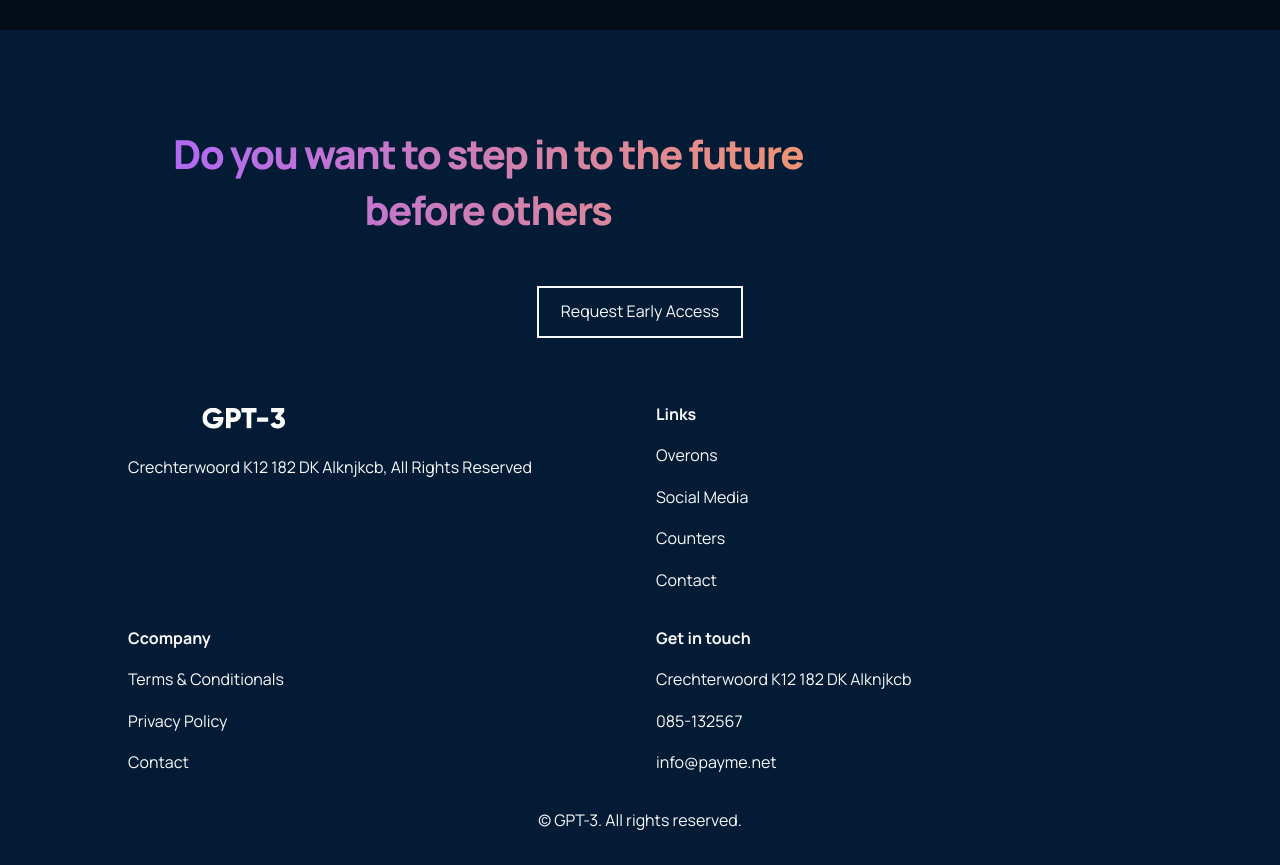
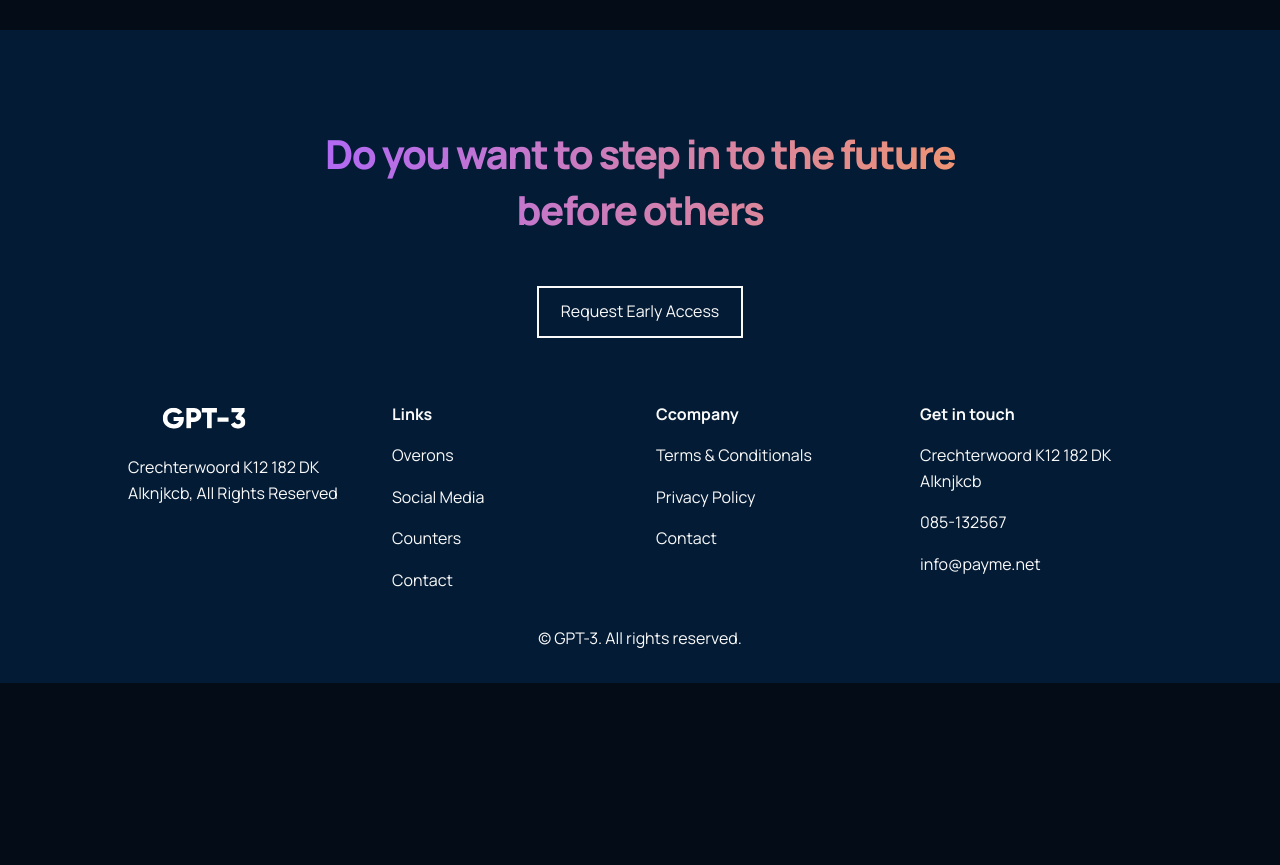
Before and after one commit to Dahy1/GTP-3, a plain HTML site: page index.html in a window 1280 px wide. Shown: the part 3740-4605 px from the top of the page. After the commit the page ends 4423 px from the top, so only its background shows below. Drawn offline with Linux system fonts and the light colour scheme.

Commit message:
Update main.css

```diff
--- a/css/main.css
+++ b/css/main.css
@@ -698,6 +698,11 @@ h4 {
   background-color: var(--blue-dark);
   color: var(--white);
 }
+#footer .container {
+  display: flex;
+  flex-direction: column;
+  align-items: center;
+}
 #footer .main-heading {
   text-align: center;
   max-width: 45rem;
@@ -707,6 +712,7 @@ h4 {
   display: block;
   margin: 0 auto;
   outline-color: var(--white);
+  transition: background-color 0.3s ease, color 0.3s ease;
 }
 #footer .btn-outline:hover {
   background-color: var(--white);
@@ -729,4 +735,9 @@ h4 {
 #footer .container > p {
   text-align: center;
 }
+@media (min-width: 1200px) {
+  #footer .connect {
+    grid-template-columns: repeat(4, 1fr);
+  }
+}
 /* end footer */
```
